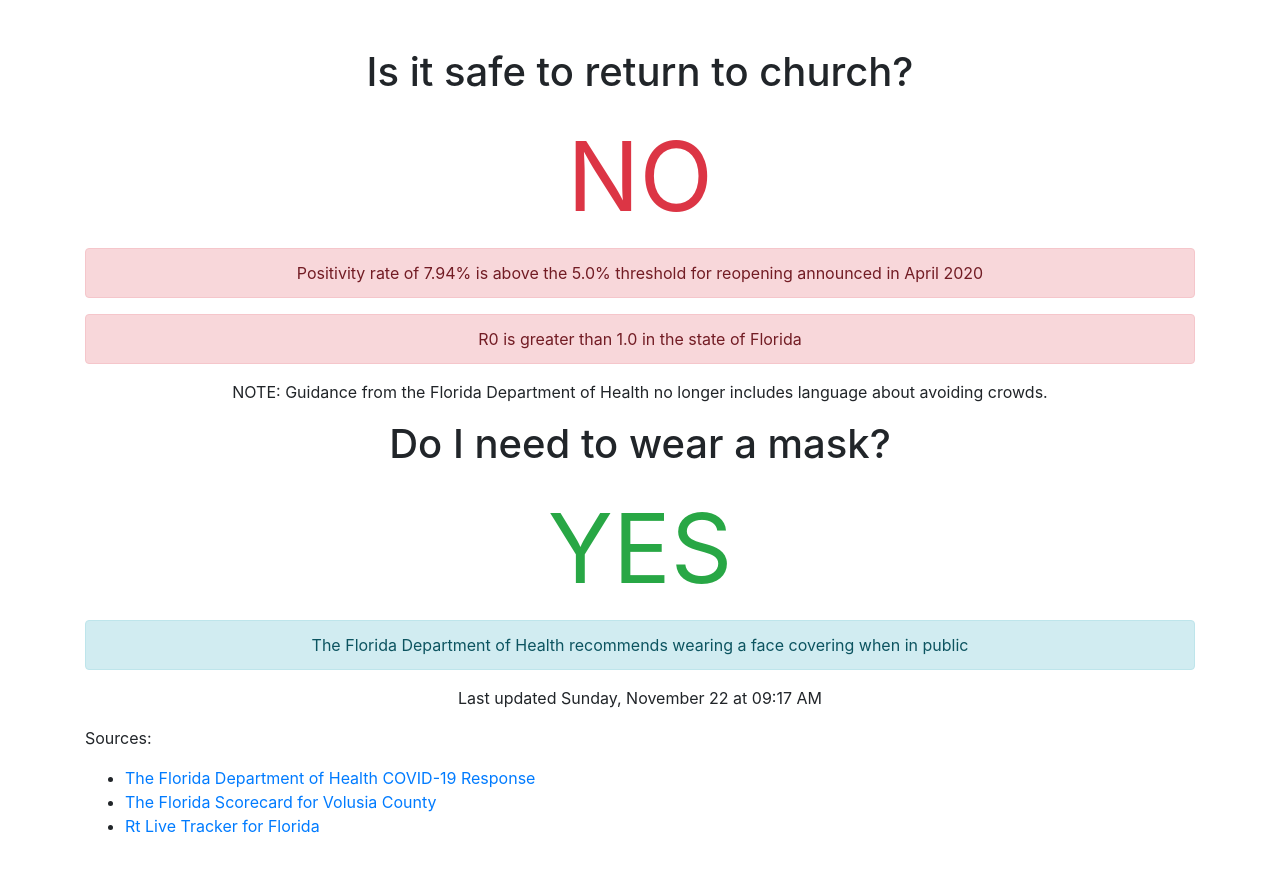
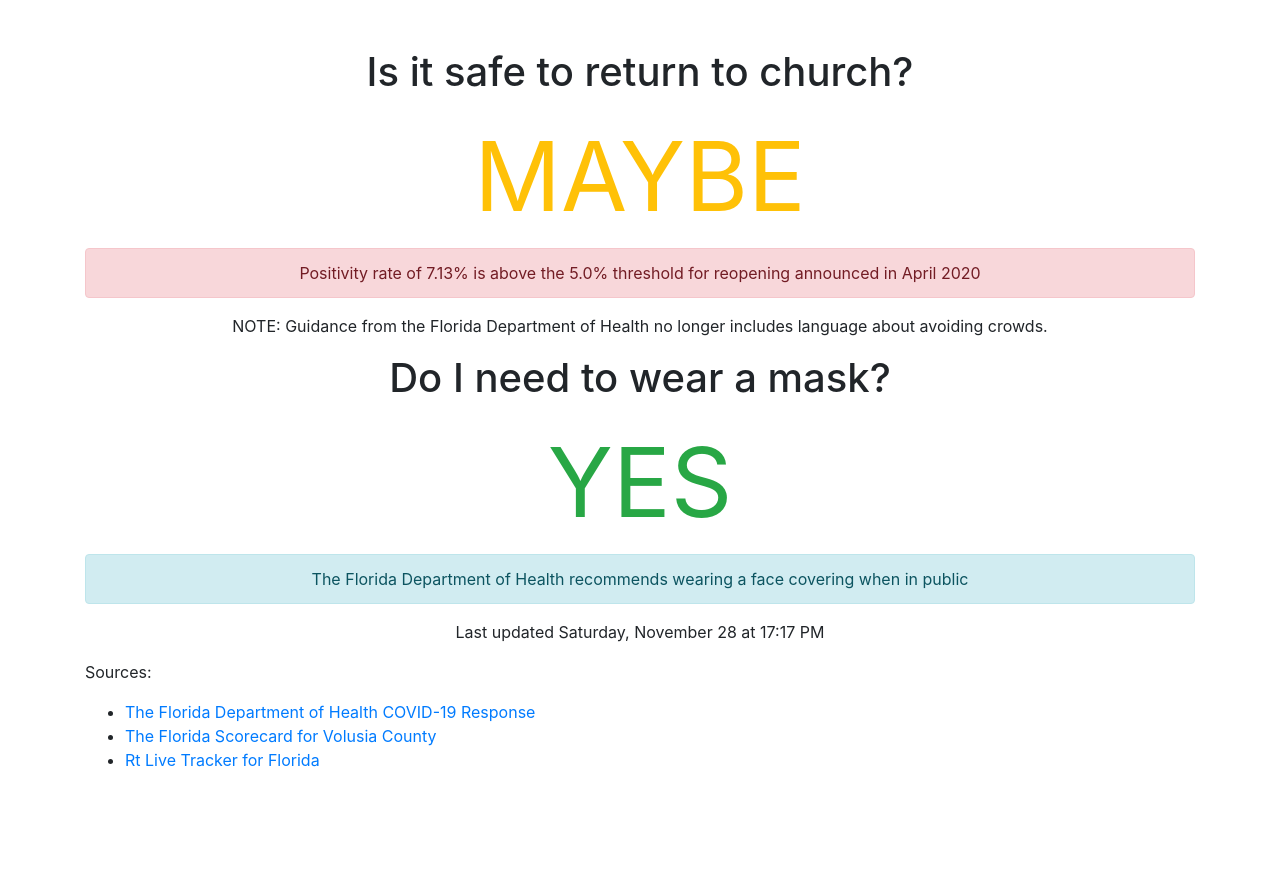
Before and after one commit to thinkjson/timeforchurch, a Jekyll site: the page built from index.md, in a window 1280 px wide. Shown: the top 872 px of the page. Built offline with Jekyll 4.4.1, drawn with Linux system fonts in a browser that asks for light colours; our own code applies the rules of GitHub Pages for plain Markdown files.

Commit message:
Updating data

```diff
--- a/_includes/data.html
+++ b/_includes/data.html
@@ -1,8 +1,8 @@
 
     <h1>Is it safe to return to church?</h1>
-    <div class="outcome text-danger">NO</div>
-    <div class="alert alert-danger" role="alert">Positivity rate of 7.94% is above the 5.0% threshold for reopening announced in April 2020</div>
-    <div class="alert alert-danger" role="alert">R0 is greater than 1.0 in the state of Florida</div>
+    <div class="outcome text-warning">MAYBE</div>
+    <div class="alert alert-danger" role="alert">Positivity rate of 7.13% is above the 5.0% threshold for reopening announced in April 2020</div>
+
 
     <p>NOTE: Guidance from the Florida Department of Health no longer includes language about avoiding crowds.</p>
 
@@ -10,4 +10,4 @@
     <div class="outcome text-success">YES</div>
     <div class="alert alert-info" role="alert">The Florida Department of Health recommends wearing a face covering when in public</div>
 
-    <p>Last updated Sunday, November 22 at 09:17 AM</p>
+    <p>Last updated Saturday, November 28 at 17:17 PM</p>
```
